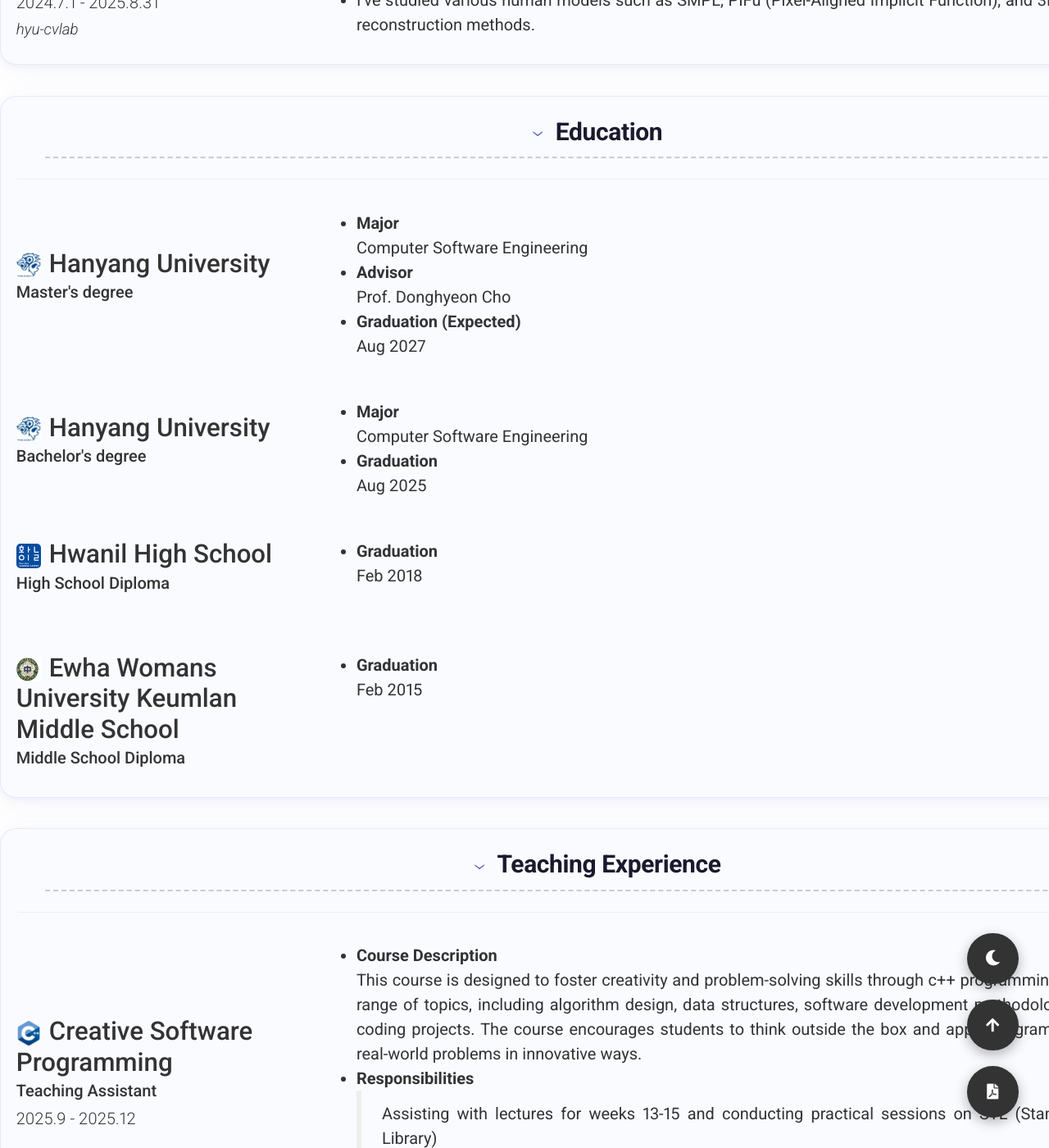
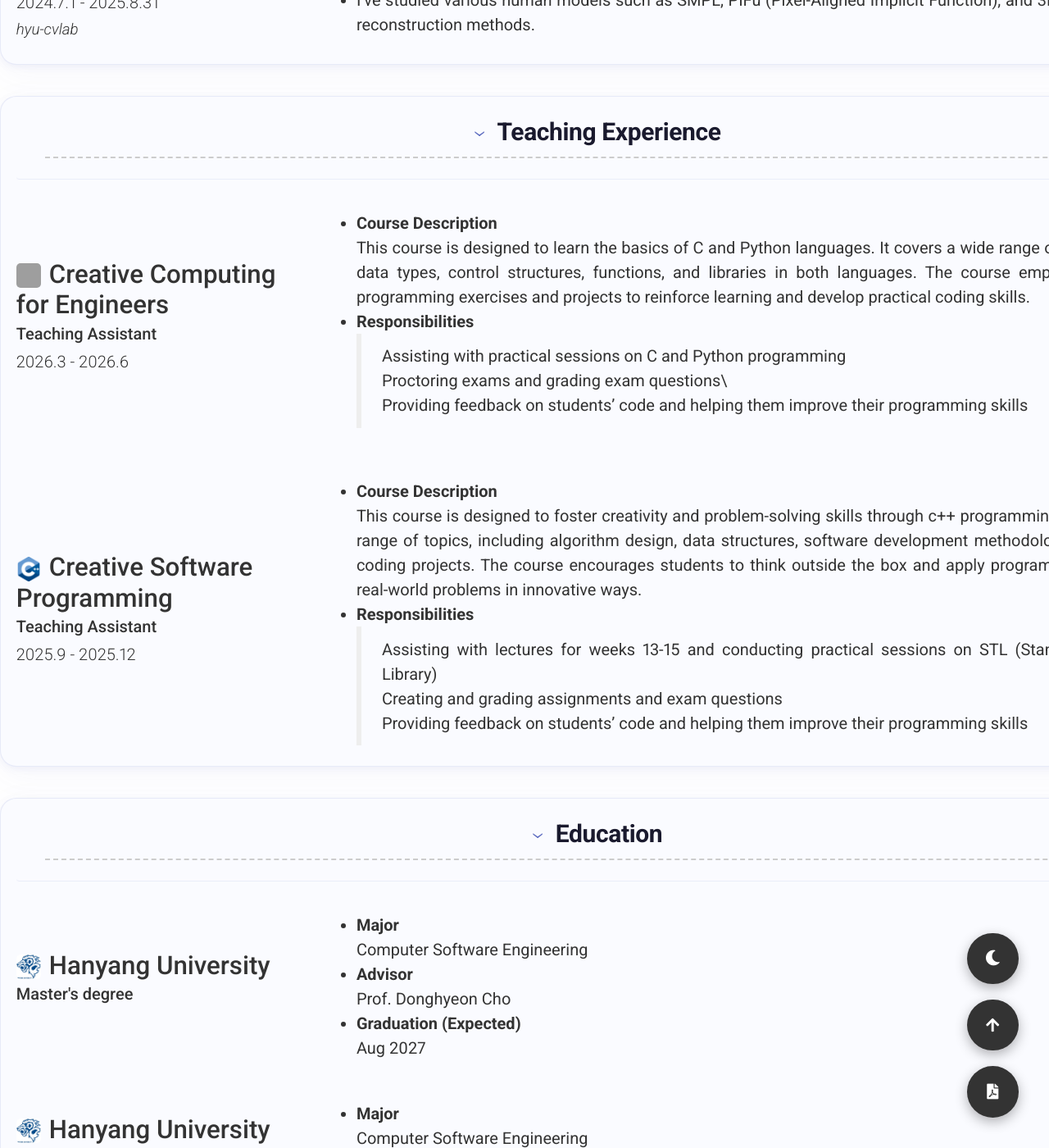
Before and after one commit to hjpark83/hjpark83.github.io, a Jekyll site: the page built from index.md, in a window 1280 px wide and 1400 px high, scrolled down 3218 px. Shown: the whole window at 82% size. Built offline with Jekyll 4.4.1, drawn with Linux system fonts in a browser that asks for light colours; nearby versions of some CDN libraries; some of the changed text lies outside the part shown; grey boxes are pictures that could not be loaded.

Commit message:
공창컴 조교 추가

```diff
--- a/_config.yml
+++ b/_config.yml
@@ -148,6 +148,40 @@ content:
             - Research on 3D Vision especially 3D Gaussian Splatting and 3D Human Reconstruction
             - I've studied various human models such as SMPL, PIFu (Pixel-Aligned Implicit Function), and 3DGS based human reconstruction methods.
 
+  - title: Teaching Experience # Title for the section
+    layout: list # Type of content section (list/text)
+    content:
+      - layout: left
+        title: Creative Computing for Engineers
+        icon: images/cce.png
+        sub_title: Teaching Assistant
+        caption: 2026.3 - 2026.6
+        description: | # this will include new lines to allow paragraphs
+          - **Course Description** \
+            This course is designed to learn the basics of C and Python languages.
+            It covers a wide range of topics, including data types, control structures, functions, and libraries in both languages.
+            The course emphasizes hands-on programming exercises and projects to reinforce learning and develop practical coding skills.
+          - **Responsibilities**
+            > Assisting with practical sessions on C and Python programming\
+            > Proctoring exams and grading exam questions\
+            > Providing feedback on students' code and helping them improve their programming skills
+
+      - layout: left
+        title: Creative Software Programming
+        icon: images/cpp.png
+        sub_title: Teaching Assistant
+        caption: 2025.9 - 2025.12
+        description: | # this will include new lines to allow paragraphs
+          - **Course Description** \
+            This course is designed to foster creativity and problem-solving skills through c++ programming.
+            It covers a wide range of topics, including algorithm design, data structures, software development methodologies, and creative coding projects.
+            The course encourages students to think outside the box and apply programming concepts to real-world problems in innovative ways.
+          - **Responsibilities** \
+            > Assisting with lectures for weeks 13-15 and conducting practical sessions on STL (Standard Template Library)\
+            > Creating and grading assignments and exam questions\
+            > Providing feedback on students' code and helping them improve their programming skills
+
+
   # - title: Awards & Honors # Title for the section
   #   layout: list # Type of content section (list/text)
   #   content:
@@ -199,24 +233,6 @@ content:
         description: |
           - **Graduation** \
             Feb 2015
-
-  - title: Teaching Experience # Title for the section
-    layout: list # Type of content section (list/text)
-    content:
-      - layout: left
-        title: Creative Software Programming
-        icon: images/cpp.png
-        sub_title: Teaching Assistant
-        caption: 2025.9 - 2025.12
-        description: | # this will include new lines to allow paragraphs
-          - **Course Description** \
-            This course is designed to foster creativity and problem-solving skills through c++ programming.
-            It covers a wide range of topics, including algorithm design, data structures, software development methodologies, and creative coding projects.
-            The course encourages students to think outside the box and apply programming concepts to real-world problems in innovative ways.
-          - **Responsibilities** \
-            > Assisting with lectures for weeks 13-15 and conducting practical sessions on STL (Standard Template Library)\
-            > Creating and grading assignments and exam questions\
-            > Providing feedback on students' code and helping them improve their programming skills
 
   - title: Languages # Title for the section
     layout: list # Type of content section (list/text)
```
Also changed, not shown: 1 other file.
